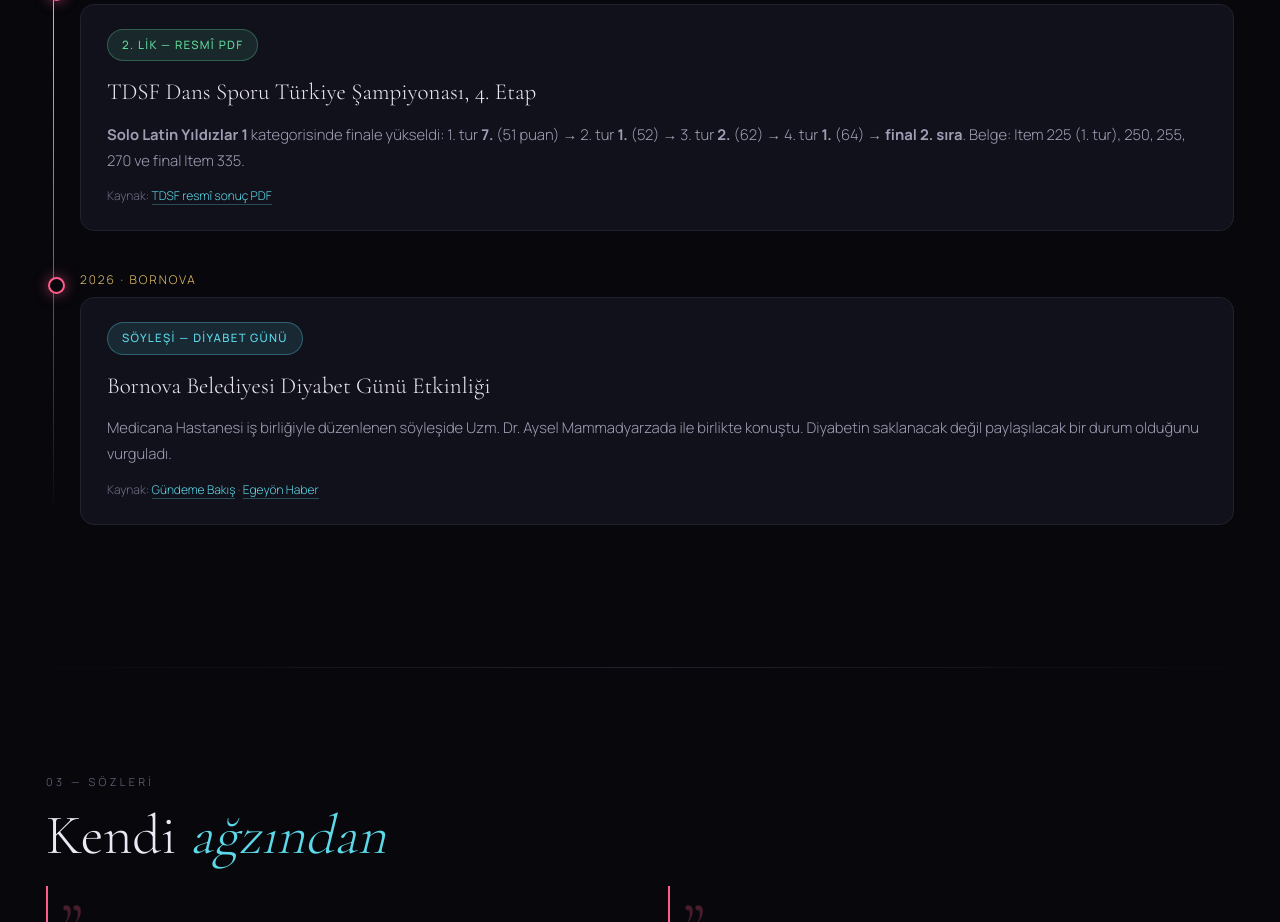
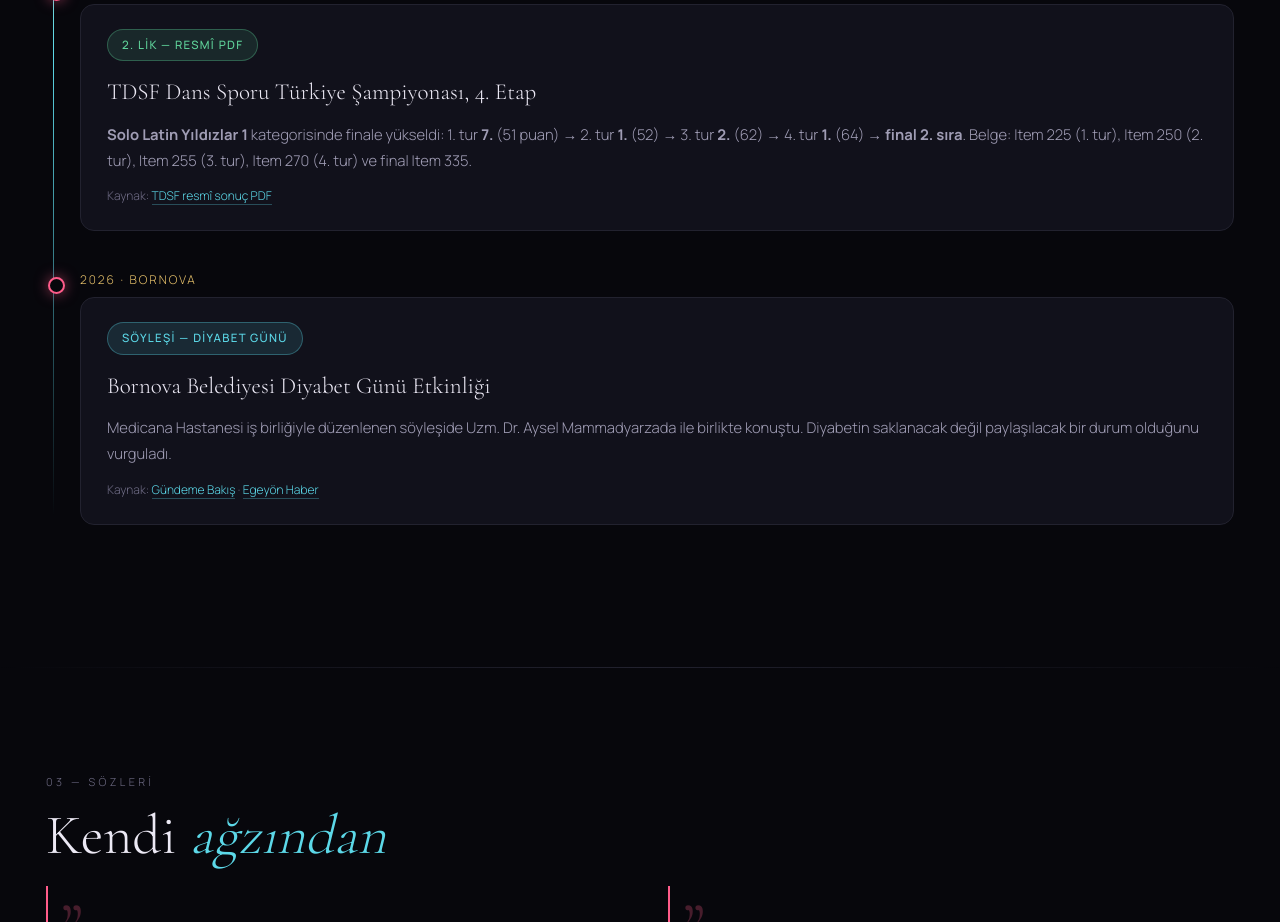
Before and after one commit to EmirAnka0813/sahra.inamlik, a plain HTML site: page index.html in a window 1280 px wide. Shown: the part 3213-4135 px from the top of the page. Drawn offline with nearby package versions, Linux system fonts and the light colour scheme.

Commit message:
Belge item numaralari tam ve okunabilir

```diff
--- a/index.html
+++ b/index.html
@@ -410,7 +410,8 @@ footer a{color:var(--cyan)}
           <b>Solo Latin Yıldızlar 1</b> kategorisinde finale yükseldi:
           1. tur <b>7.</b> (51 puan) → 2. tur <b>1.</b> (52) → 3. tur <b>2.</b> (62)
           → 4. tur <b>1.</b> (64) → <b>final 2. sıra</b>.
-          Belge: Item 225 (1. tur), 250, 255, 270 ve final Item 335.
+          Belge: Item 225 (1. tur), Item 250 (2. tur), Item 255 (3. tur),
+          Item 270 (4. tur) ve final Item 335.
         </div>
         <div class="tl-src">Kaynak: <a href="https://tdsf.org.tr/public/yarisma-sonuclari/2026/DANSSPORU_4_ETAP_TS_16-17_05_2026/Ts_Solo_Latin.pdf" target="_blank" rel="noopener">TDSF resmî sonuç PDF</a></div>
       </div>
```
